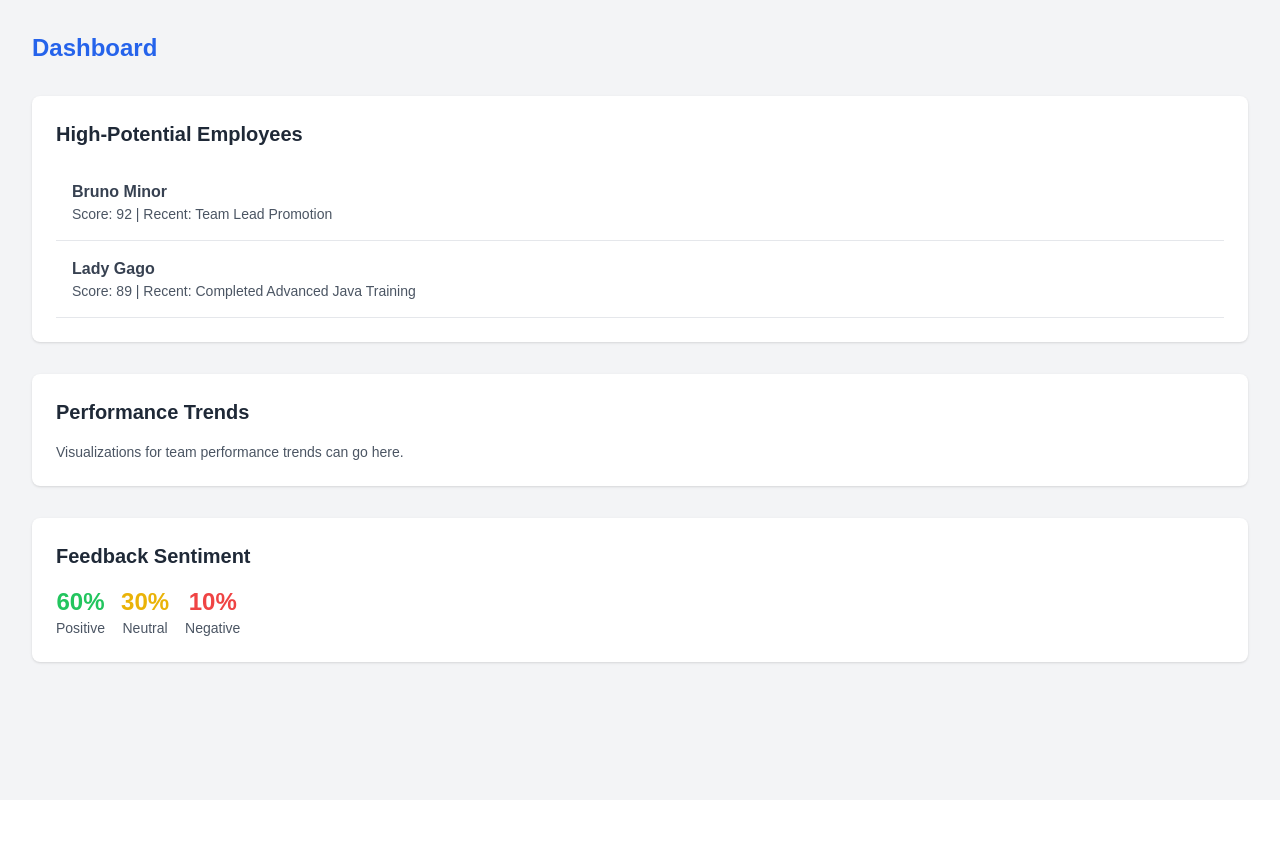
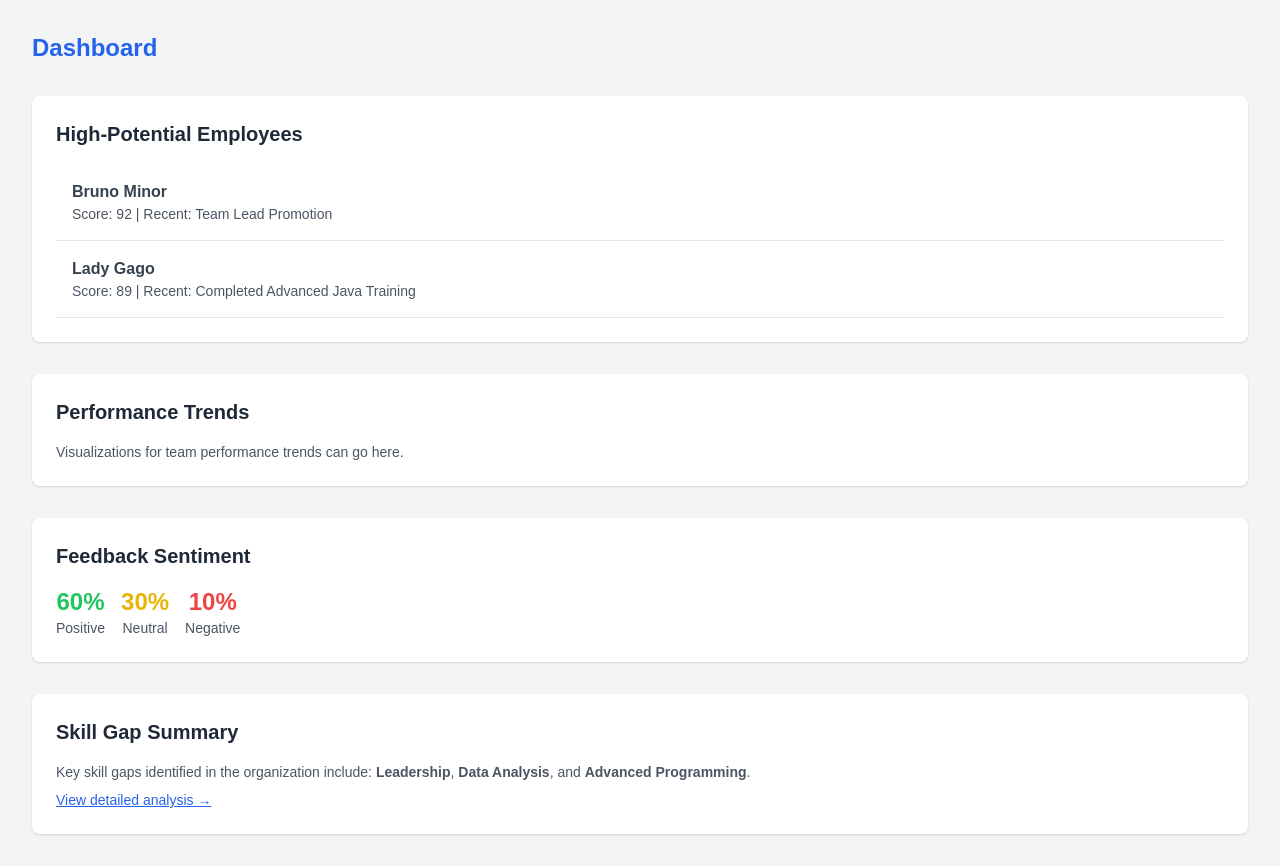
Before and after one commit to bananaNuggets75/talent-hub, a Next.js app: page /dashboard in a window 1280 px wide. Before the commit the page ends 800 px from the top, so only its background shows below. Built offline with nearby package versions, Linux system fonts and the light colour scheme.

Commit message:
skill-gap-summary

```diff
--- a/app/dashboard/page.tsx
+++ b/app/dashboard/page.tsx
@@ -55,6 +55,16 @@ export default function Dashboard() {
           </div>
         </div>
       </section>
+
+      <section className="mt-8 bg-white p-6 rounded-lg shadow">
+        <h2 className="text-xl font-semibold text-gray-800">Skill Gap Summary</h2>
+        <p className="text-sm text-gray-600 mt-4">
+          Key skill gaps identified in the organization include: <strong>Leadership</strong>, <strong>Data Analysis</strong>, and <strong>Advanced Programming</strong>.
+        </p>
+        <p className="text-sm text-blue-600 mt-2 underline cursor-pointer">
+          View detailed analysis →
+        </p>
+      </section>
     </div>
   );
 }
```
